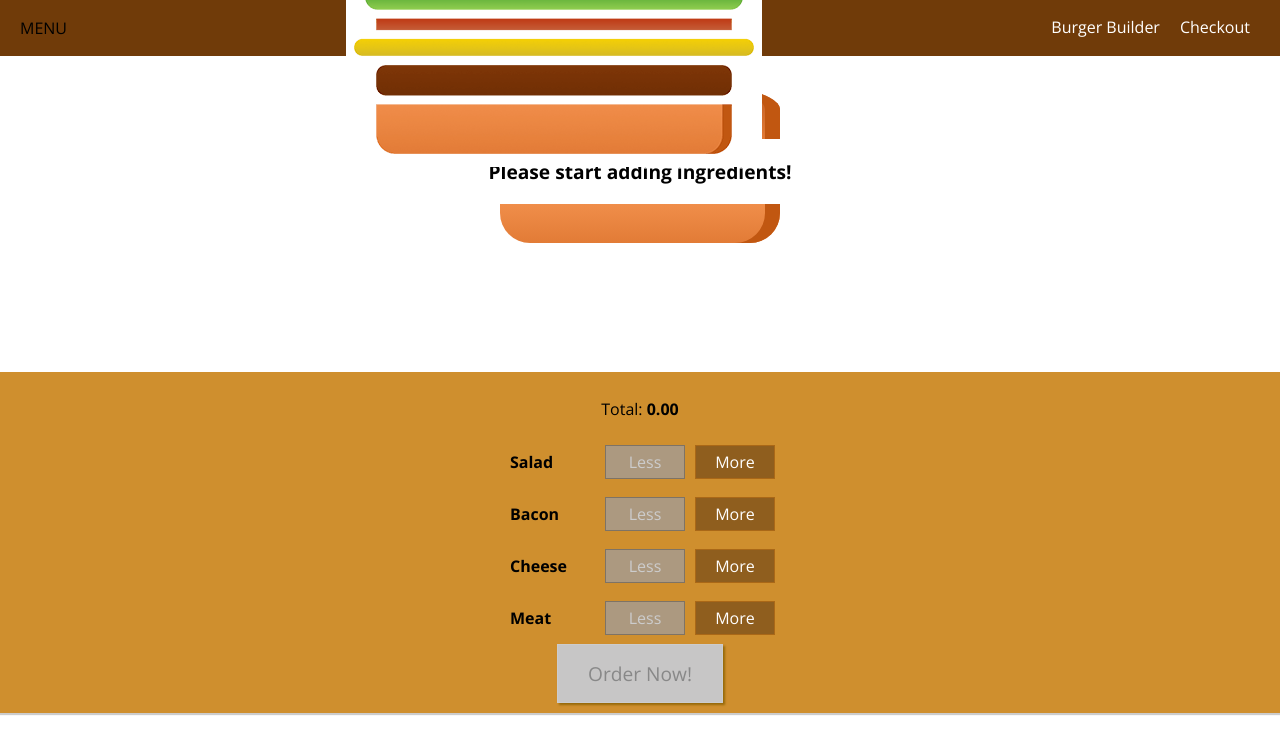
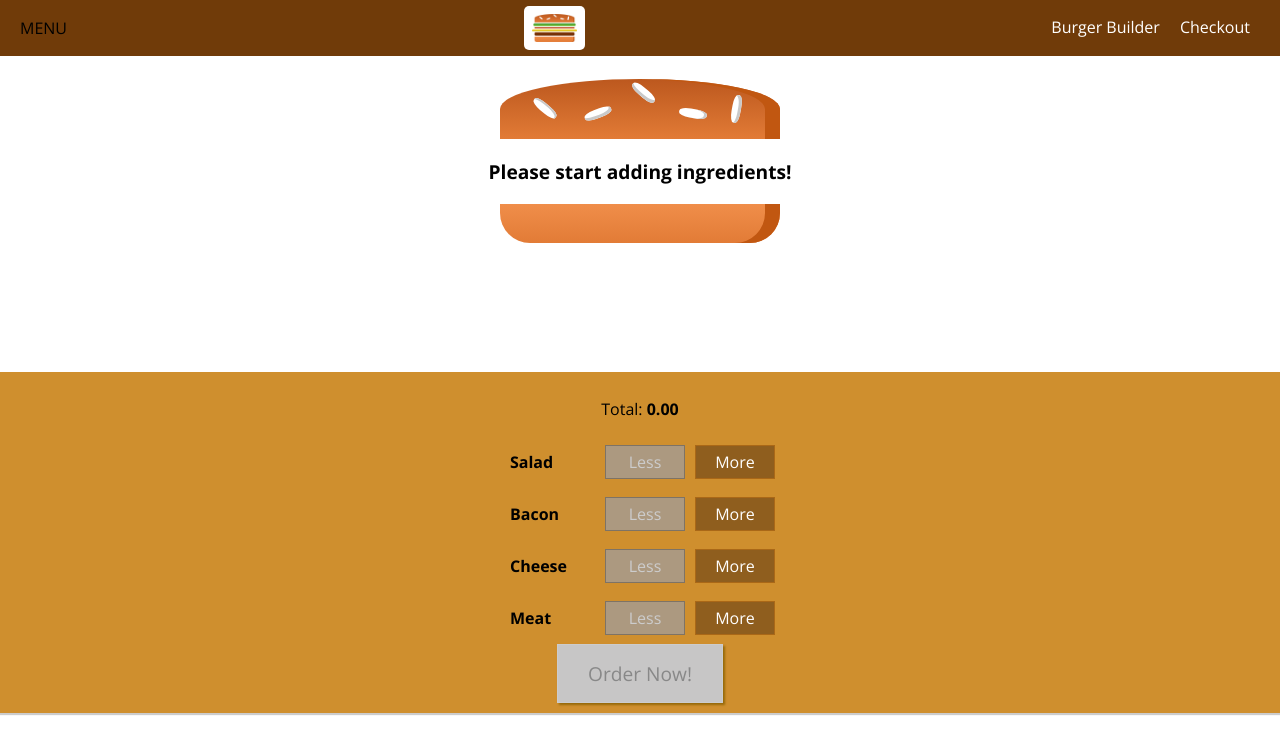
Before and after one commit to proiacm/burger-builder, a React (Create React App) app: page / in a window 1280 px wide. Shown: the top 754 px of the page. Built offline with nearby package versions, Linux system fonts and the light colour scheme.

Commit message:
add logo class

```diff
--- a/src/components/Navigation/Toolbar/Toolbar.module.css
+++ b/src/components/Navigation/Toolbar/Toolbar.module.css
@@ -16,3 +16,7 @@
 .Toolbar nav {
   height: 100%;
 }
+
+.Logo {
+  height: 80%;
+}
```
